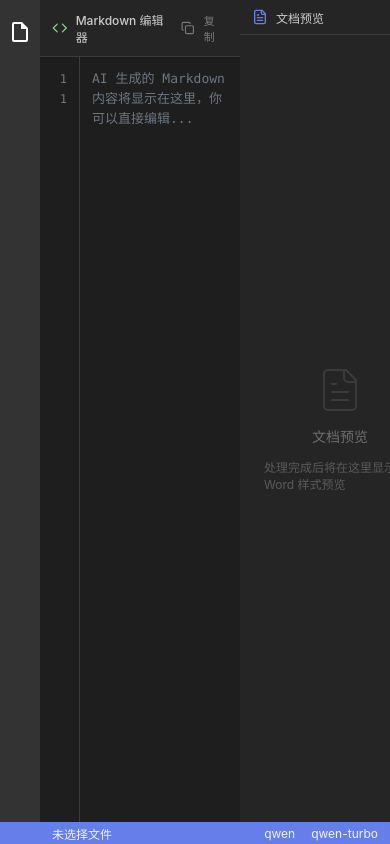
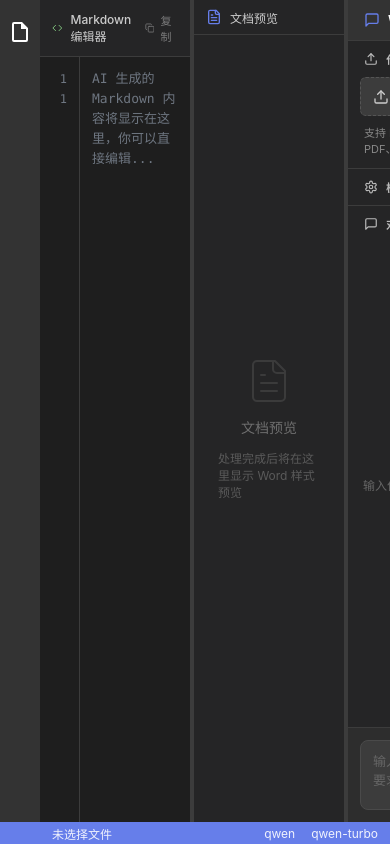
Before and after one commit to CliPg/Work2Word, a React (Vite) app: page / in a window 390 px wide. Built offline with nearby package versions, Linux system fonts and the light colour scheme.

Commit message:
调整间距

```diff
--- a/src/App.css
+++ b/src/App.css
@@ -71,33 +71,46 @@
   display: flex;
   flex-direction: column;
   overflow: hidden;
+  flex-shrink: 0;
 }
 
 .editor-panel {
-  flex: 1;
-  min-width: 300px;
+  min-width: 200px;
 }
 
 .preview-panel {
-  flex: 1;
-  min-width: 300px;
+  min-width: 200px;
 }
 
 .sidebar-panel {
-  width: 320px;
-  min-width: 280px;
-  max-width: 400px;
+  min-width: 200px;
 }
 
 /* 分隔条 */
 .panel-resizer {
-  width: 1px;
+  width: 4px;
   background: #3c3c3c;
   cursor: col-resize;
   transition: background 0.15s ease;
+  flex-shrink: 0;
+  position: relative;
+}
+
+.panel-resizer::before {
+  content: '';
+  position: absolute;
+  top: 0;
+  bottom: 0;
+  left: -3px;
+  right: -3px;
+  z-index: 10;
 }
 
 .panel-resizer:hover {
+  background: #667eea;
+}
+
+.panel-resizer:active {
   background: #667eea;
 }
 
@@ -129,9 +142,10 @@
 
 /* 响应式布局 */
 @media (max-width: 1200px) {
+  .editor-panel,
+  .preview-panel,
   .sidebar-panel {
-    width: 280px;
-    min-width: 240px;
+    min-width: 180px;
   }
 }
 
@@ -149,12 +163,8 @@
   }
 
   .editor-panel,
-  .preview-panel {
-    min-width: 200px;
-  }
-
+  .preview-panel,
   .sidebar-panel {
-    width: 240px;
-    min-width: 200px;
+    min-width: 150px;
   }
 }
--- a/src/App.tsx
+++ b/src/App.tsx
@@ -1,4 +1,4 @@
-import { useState, useEffect } from 'react';
+import { useState, useEffect, useRef, useCallback } from 'react';
 import MarkdownEditor from './components/MarkdownEditor';
 import WordPreview from './components/WordPreview';
 import Sidebar from './components/Sidebar';
@@ -63,6 +63,109 @@ function App() {
   const [error, setError] = useState<string>('');
   const [success, setSuccess] = useState<string>('');
   const [processingStep, setProcessingStep] = useState<string>('');
+
+  // 面板宽度状态 (百分比)
+  const [editorWidth, setEditorWidth] = useState<number>(33);
+  const [previewWidth, setPreviewWidth] = useState<number>(34);
+  const [sidebarWidth, setSidebarWidth] = useState<number>(33);
+
+  // 拖拽相关
+  const containerRef = useRef<HTMLDivElement>(null);
+  const isDragging = useRef<'left' | 'right' | null>(null);
+  const startX = useRef<number>(0);
+  const startWidths = useRef<{ editor: number; preview: number; sidebar: number }>({ editor: 33, preview: 34, sidebar: 33 });
+
+  // 处理鼠标按下事件
+  const handleMouseDown = useCallback((resizer: 'left' | 'right') => (e: React.MouseEvent) => {
+    e.preventDefault();
+    isDragging.current = resizer;
+    startX.current = e.clientX;
+    startWidths.current = { editor: editorWidth, preview: previewWidth, sidebar: sidebarWidth };
+    document.body.style.cursor = 'col-resize';
+    document.body.style.userSelect = 'none';
+  }, [editorWidth, previewWidth, sidebarWidth]);
+
+  // 处理鼠标移动事件
+  useEffect(() => {
+    const handleMouseMove = (e: MouseEvent) => {
+      if (!isDragging.current || !containerRef.current) return;
+
+      const containerWidth = containerRef.current.offsetWidth;
+      const deltaX = e.clientX - startX.current;
+      const deltaPercent = (deltaX / containerWidth) * 100;
+
+      const minWidth = 15; // 最小宽度百分比
+      const maxWidth = 60; // 最大宽度百分比
+
+      if (isDragging.current === 'left') {
+        // 调整编辑器和预览之间的分隔条
+        let newEditorWidth = startWidths.current.editor + deltaPercent;
+        let newPreviewWidth = startWidths.current.preview - deltaPercent;
+
+        // 限制宽度范围
+        if (newEditorWidth < minWidth) {
+          newPreviewWidth += (newEditorWidth - minWidth);
+          newEditorWidth = minWidth;
+        }
+        if (newEditorWidth > maxWidth) {
+          newPreviewWidth += (newEditorWidth - maxWidth);
+          newEditorWidth = maxWidth;
+        }
+        if (newPreviewWidth < minWidth) {
+          newEditorWidth += (newPreviewWidth - minWidth);
+          newPreviewWidth = minWidth;
+        }
+        if (newPreviewWidth > maxWidth) {
+          newEditorWidth += (newPreviewWidth - maxWidth);
+          newPreviewWidth = maxWidth;
+        }
+
+        setEditorWidth(newEditorWidth);
+        setPreviewWidth(newPreviewWidth);
+      } else if (isDragging.current === 'right') {
+        // 调整预览和侧边栏之间的分隔条
+        let newPreviewWidth = startWidths.current.preview + deltaPercent;
+        let newSidebarWidth = startWidths.current.sidebar - deltaPercent;
+
+        // 限制宽度范围
+        if (newPreviewWidth < minWidth) {
+          newSidebarWidth += (newPreviewWidth - minWidth);
+          newPreviewWidth = minWidth;
+        }
+        if (newPreviewWidth > maxWidth) {
+          newSidebarWidth += (newPreviewWidth - maxWidth);
+          newPreviewWidth = maxWidth;
+        }
+        if (newSidebarWidth < minWidth) {
+          newPreviewWidth += (newSidebarWidth - minWidth);
+          newSidebarWidth = minWidth;
+        }
+        if (newSidebarWidth > maxWidth) {
+          newPreviewWidth += (newSidebarWidth - maxWidth);
+          newSidebarWidth = maxWidth;
+        }
+
+        setPreviewWidth(newPreviewWidth);
+        setSidebarWidth(newSidebarWidth);
+      }
+    };
+
+    const handleMouseUp = () => {
+      if (isDragging.current) {
+        isDragging.current = null;
+        document.body.style.cursor = '';
+        document.body.style.userSelect = '';
+      }
+    };
+
+    document.addEventListener('mousemove', handleMouseMove);
+    document.addEventListener('mouseup', handleMouseUp);
+
+    return () => {
+      document.removeEventListener('mousemove', handleMouseMove);
+      document.removeEventListener('mouseup', handleMouseUp);
+    };
+  }, []);
 
   // 保存配置到 localStorage
   useEffect(() => {
@@ -255,9 +358,9 @@ function App() {
       </div>
 
       {/* 主内容区 */}
-      <div className="main-content">
+      <div className="main-content" ref={containerRef}>
         {/* 左侧: Markdown 编辑器 */}
-        <div className="panel editor-panel">
+        <div className="panel editor-panel" style={{ width: `${editorWidth}%` }}>
           <MarkdownEditor
             value={result}
             onChange={setResult}
@@ -266,10 +369,13 @@ function App() {
         </div>
 
         {/* 分隔条 */}
-        <div className="panel-resizer" />
+        <div
+          className="panel-resizer"
+          onMouseDown={handleMouseDown('left')}
+        />
 
         {/* 中间: Word 预览 */}
-        <div className="panel preview-panel">
+        <div className="panel preview-panel" style={{ width: `${previewWidth}%` }}>
           <WordPreview
             content={result}
             loading={loading}
@@ -278,10 +384,13 @@ function App() {
         </div>
 
         {/* 分隔条 */}
-        <div className="panel-resizer" />
+        <div
+          className="panel-resizer"
+          onMouseDown={handleMouseDown('right')}
+        />
 
         {/* 右侧: 侧边栏 */}
-        <div className="panel sidebar-panel">
+        <div className="panel sidebar-panel" style={{ width: `${sidebarWidth}%` }}>
           <Sidebar
             filePath={filePath}
             onFileSelect={handleFileSelect}
```
